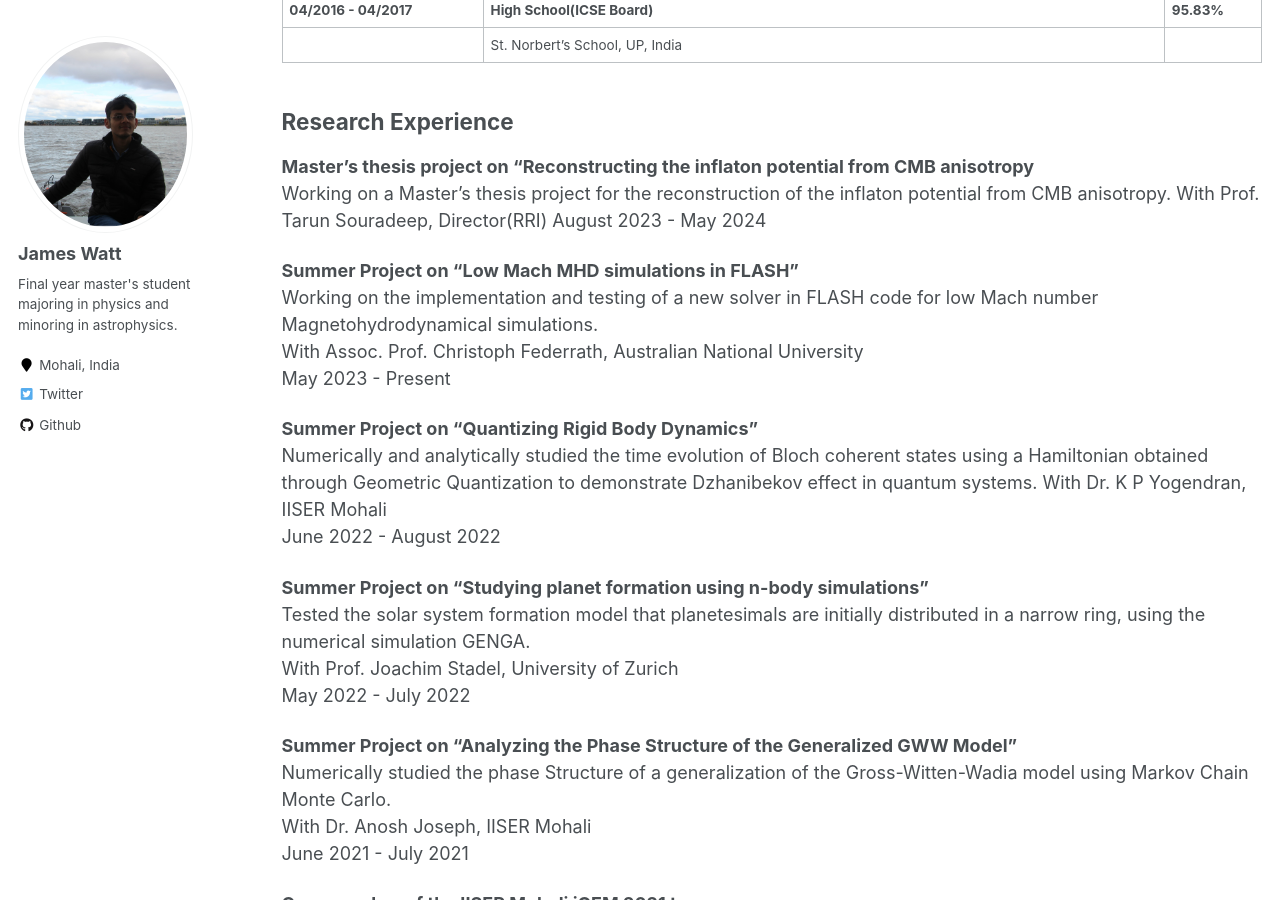
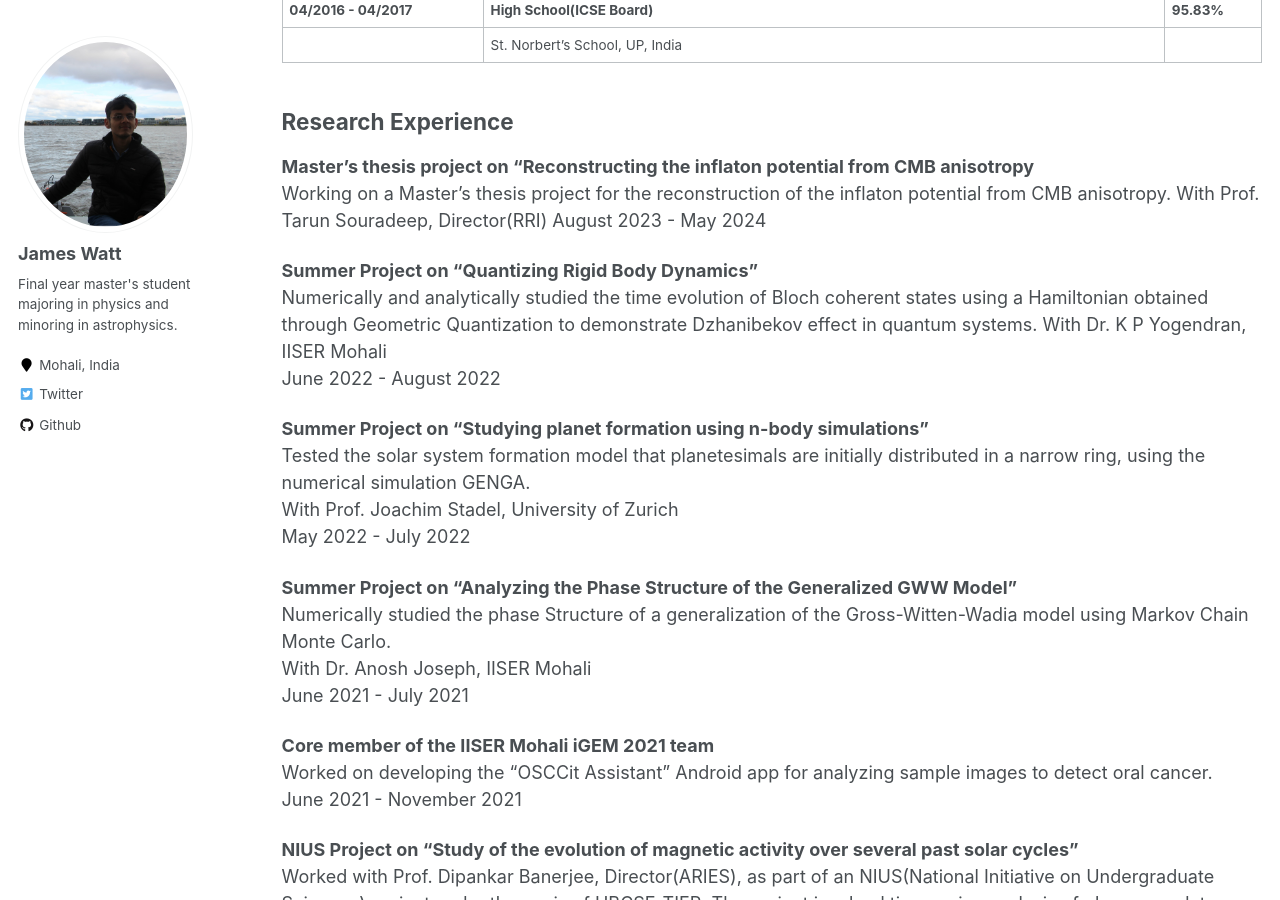
Before and after one commit to James471/james471.github.io, a Jekyll site: the page built from _pages/cv.md, in a window 1280 px wide and 900 px high, scrolled down 677 px. Built offline with Jekyll 4.4.1, drawn with Linux system fonts in a browser that asks for light colours; formulas are drawn with MathJax 3; some of the changed text lies outside the part shown.

Commit message:
Minor fix

```diff
--- a/_pages/cv.md
+++ b/_pages/cv.md
@@ -40,12 +40,6 @@ Working on a Master's thesis project for the reconstruction of the inflaton pote
 CMB anisotropy.
 With Prof. Tarun Souradeep, Director(RRI)
 August 2023 - May 2024
-
-**Summer Project on “Low Mach MHD simulations in FLASH”**
-Working on the implementation and testing of a new solver in FLASH code
-for low Mach number Magnetohydrodynamical simulations.
-With Assoc. Prof. Christoph Federrath, Australian National University
-May 2023 - Present
 
 **Summer Project on “Quantizing Rigid Body Dynamics”**
 Numerically and analytically studied the time evolution of Bloch
@@ -111,10 +105,6 @@ May 2021 - August 2021
 **Achievements and Awards**
 ------------------------------------------------------------------------
 
-- **Future Research Talent 2023 Awardee**
-  (Travel award granted by the Australian National University to travel
-  to Australia and participate in a research project.)
-
 - **NIUS Camp 17.1**
   (Summer camp organised by the Homi Bhaba Centre for Science Education,
   India for mentoring undergraduates to pursue research.)
```
